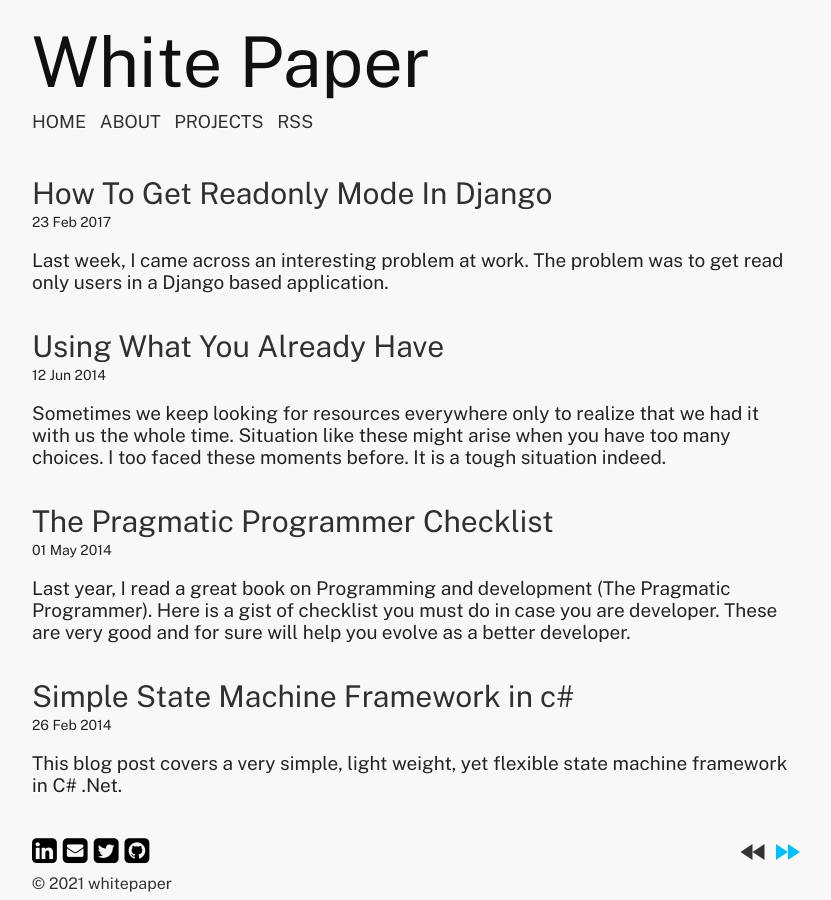
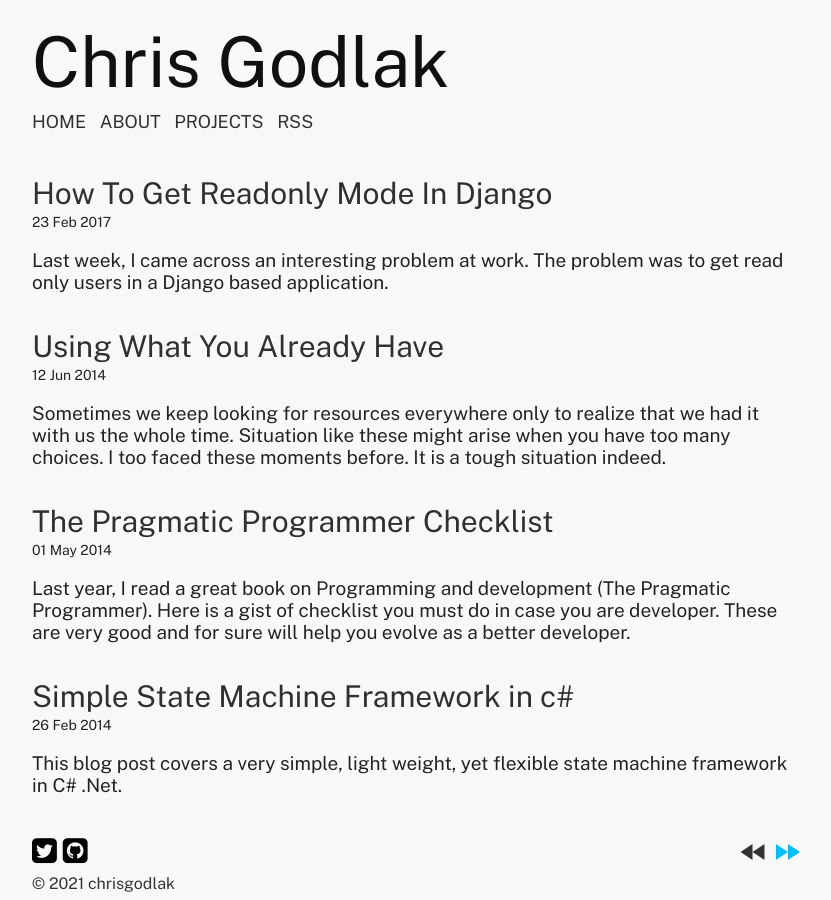
Before and after one commit to chrisgodlak/chrisgodlak.github.io, a Jekyll site: the page built from index.html, in a window 1280 px wide. Shown: the whole page, without its empty margins (224-1055 px from the left). Built offline with Jekyll 4.4.1, drawn with Linux system fonts in a browser that asks for light colours; the list of posts is cut into pages by our own code; part of the change alters nothing that is shown.

Commit message:
Update _config.yml

```diff
--- a/_config.yml
+++ b/_config.yml
@@ -1,12 +1,12 @@
-name: White Paper
+name: Chris Godlak
 description: >
     A simple jekyll theme aimed at programmers who like clean interface to write posts
     and show off some code.
 about: >
-    At vero eos et accusamus et iusto odio dignissimos ducimus qui blanditiis praesentium voluptatum deleniti atque corrupti quos dolores et quas molestias excepturi sint occaecati cupiditate non provident, similique sunt in culpa qui officia deserunt mollitia animi, id est laborum et dolorum fuga. Et harum quidem rerum facilis est et expedita distinctio. Nam libero tempore, cum soluta nobis est eligendi optio cumque nihil impedit quo minus id quod maxime placeat facere possimus, omnis voluptas assumenda est, omnis dolor repellendus. Temporibus autem quibusdam et aut officiis debitis aut rerum necessitatibus saepe eveniet ut et voluptates repudiandae sint et molestiae non recusandae. Itaque earum rerum hic tenetur a sapiente delectus, ut aut reiciendis voluptatibus maiores alias consequatur aut perferendis doloribus asperiores repellat.
+    a blog project
 
 master_repo: false
-url: "http://vinitkumar.github.io/white-paper"
+url: "https://chrisgodlak.github.io"
 markdown: kramdown
 highlighter: rouge
 
@@ -19,14 +19,14 @@ disqus_shortname:
 
 rtl: false
 owner:
-  name:           whitepaper
+  name:           chrisgodlak
   avatar:         "https://avatars1.githubusercontent.com/u/537678?s=240&v=4"
-  email:          "vinit1414.08@bitmesra.ac.in"
+  email:
   # Social networking links used in footer. Update and remove as you like.
-  twitter: vinitkme
-  github: https://github.com/vinitkumar
-  stackexchange: https://stackoverflow.com/users/859112/vinit-kumar?tab=profile
-  linkedin: https://www.linkedin.com/in/vinitatlinkedin
+  twitter: chrisgodlak
+  github: https://github.com/chrisgodlak
+  stackexchange:
+  linkedin:
   # For Google Authorship https://plus.google.com/authorship
   google_plus:
 
```
